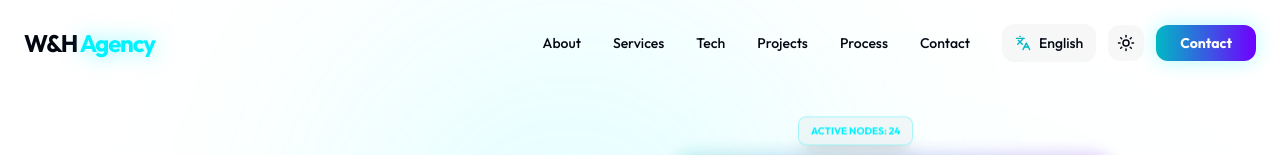
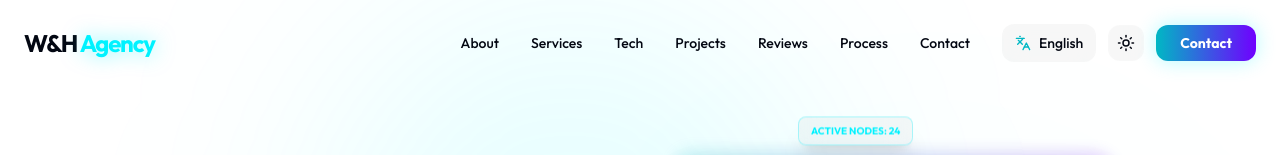
Before and after one commit to HAMZAZAWAK17/W-H__agency, a React (Vite) app: page / in a window 1280 px wide. Shown: the top 155 px of the page. Built offline with nearby package versions, Linux system fonts and the light colour scheme.

Commit message:
feat: initialize agency website structure with multi-language support and navigation component

```diff
--- a/src/App.tsx
+++ b/src/App.tsx
@@ -5,6 +5,7 @@ import About from './components/sections/About';
 import Services from './components/sections/Services';
 import Tech from './components/sections/Tech';
 import Projects from './components/sections/Projects';
+import Reviews from './components/sections/Reviews';
 import Steps from './components/sections/Steps';
 import Contact from './components/sections/Contact';
 import Map from './components/sections/Map';
@@ -20,6 +21,7 @@ function App() {
         <Services />
         <Tech />
         <Projects />
+        <Reviews />
         <Steps />
         <Contact />
         <Map />
--- a/src/components/sections/Navbar.tsx
+++ b/src/components/sections/Navbar.tsx
@@ -22,6 +22,7 @@ const Navbar: React.FC = () => {
     { name: t('navbar.services'), href: '#services' },
     { name: t('navbar.tech'), href: '#tech' },
     { name: t('navbar.projects'), href: '#projects' },
+    { name: t('navbar.reviews'), href: '#reviews' },
     { name: t('navbar.steps'), href: '#steps' },
     { name: t('navbar.contact'), href: '#contact' },
   ];
--- a/src/i18n/locales/ar.json
+++ b/src/i18n/locales/ar.json
@@ -4,6 +4,7 @@
     "services": "خدماتنا",
     "tech": "تقنياتنا",
     "projects": "مشاريعنا",
+    "reviews": "آراء العملاء",
     "steps": "خطوات العمل",
     "contact": "اتصل بنا"
   },
--- a/src/i18n/locales/en.json
+++ b/src/i18n/locales/en.json
@@ -4,6 +4,7 @@
     "services": "Services",
     "tech": "Tech",
     "projects": "Projects",
+    "reviews": "Reviews",
     "steps": "Process",
     "contact": "Contact"
   },
--- a/src/i18n/locales/fr.json
+++ b/src/i18n/locales/fr.json
@@ -4,6 +4,7 @@
     "services": "Services",
     "tech": "Tech",
     "projects": "Projets",
+    "reviews": "Témoignages",
     "steps": "Processus",
     "contact": "Contact"
   },
```
